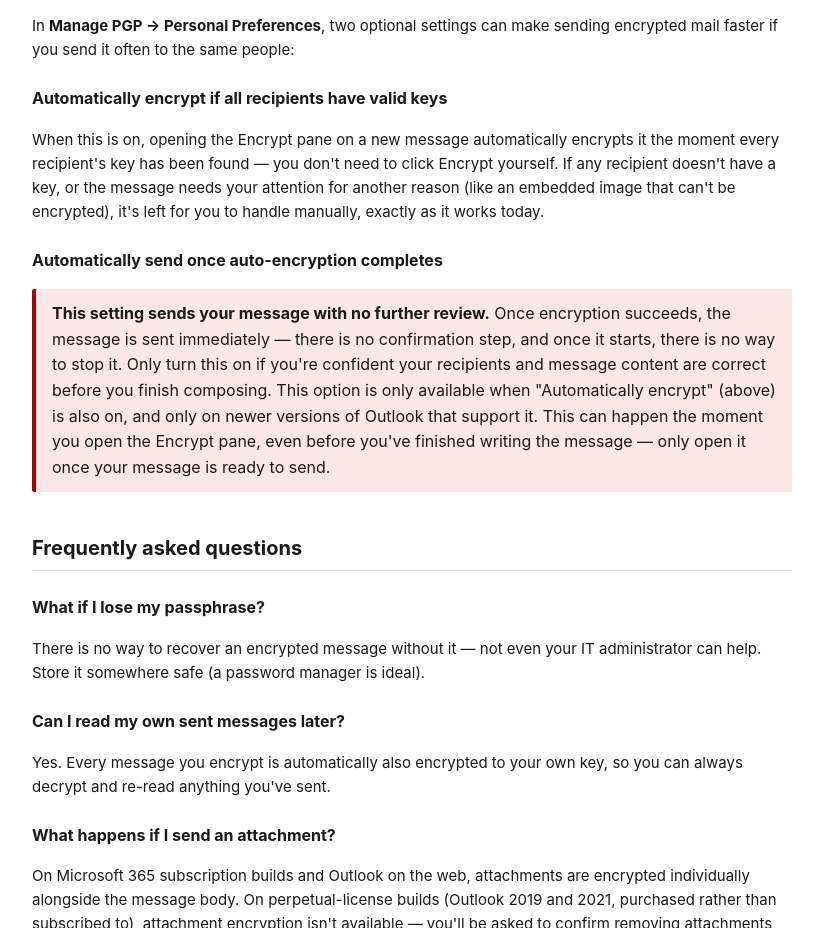
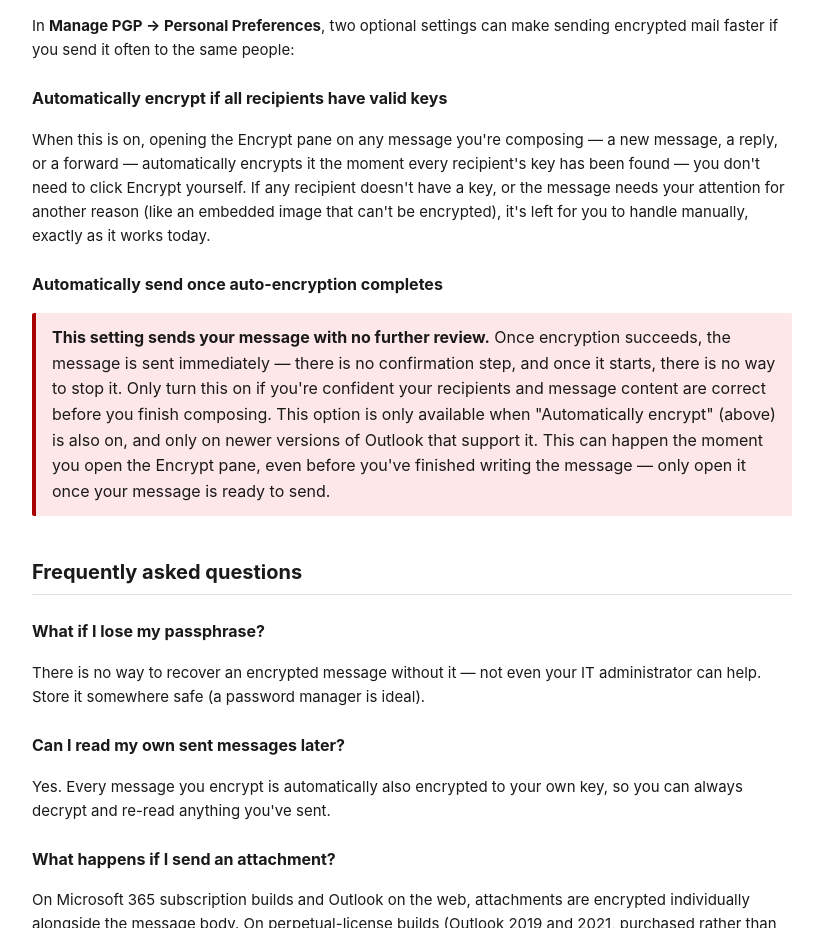
Before and after one commit to Ruscal-Technologies/PGP-for-Outlook, a website: page web/user-guide.html in a window 1280 px wide. Shown: the part 1842-2770 px from the top of the page, without its empty margins (228-1051 px from the left). Drawn offline with Linux system fonts and the light colour scheme.

Commit message:
docs: clarify auto-encrypt applies to any compose window, not just new messages

```diff
--- a/web/user-guide.html
+++ b/web/user-guide.html
@@ -136,7 +136,8 @@
   </p>
   <h3>Automatically encrypt if all recipients have valid keys</h3>
   <p>
-    When this is on, opening the Encrypt pane on a new message automatically
+    When this is on, opening the Encrypt pane on any message you're
+    composing — a new message, a reply, or a forward — automatically
     encrypts it the moment every recipient's key has been found — you don't
     need to click Encrypt yourself. If any recipient doesn't have a key, or
     the message needs your attention for another reason (like an embedded
```
